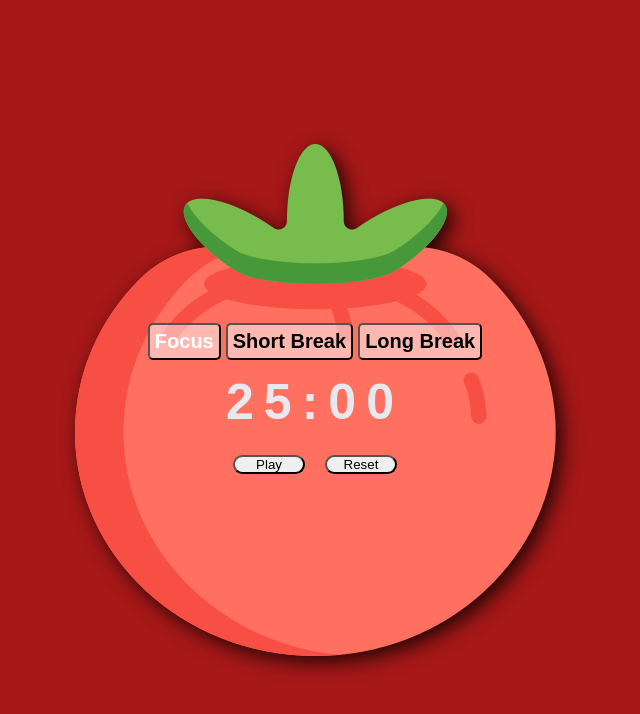
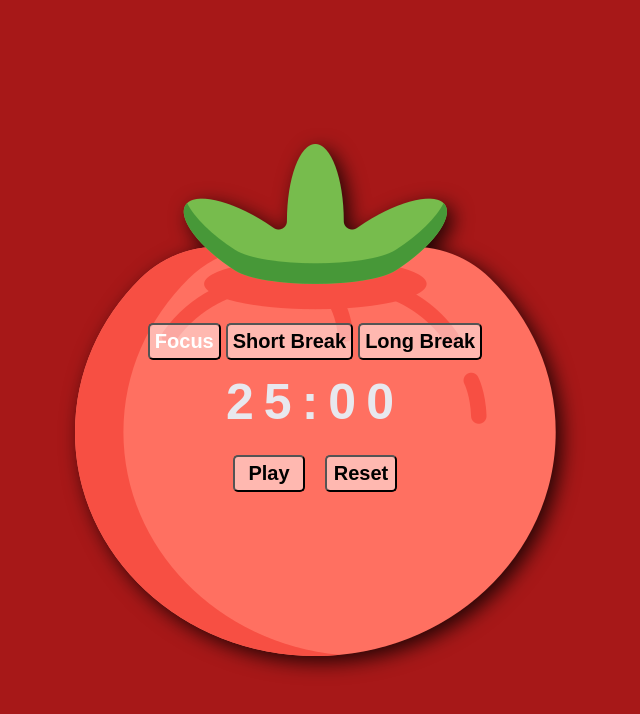
Before and after one commit to flor3z/Pomodoro, a React (Create React App) app: page / in a window 1280 px wide. Shown: the top 714 px of the page, without its empty margins (325-965 px from the left). Built offline with nearby package versions, Linux system fonts and the light colour scheme.

Commit message:
button styling adjustments - consistent design

```diff
--- a/src/styles.css
+++ b/src/styles.css
@@ -96,15 +96,16 @@ body {
 }
 
 .btn {
-  border-radius: 10rem;
+  cursor: pointer;
+  padding:  .5rem .5rem .5rem .5rem;
+  background-color: rgba(255, 255, 255, 0.5);
+  font-weight: 600;
+  font-size: 2rem;
+  border-radius: 5px;
+  width: 7.2rem;
   margin: 1rem;
-  padding-left: 1.5rem;
-  padding-right: 1.5rem;
-  text-align: center;
-  width: 7.2rem;
 }
 .btn:hover {
-  background-color: rgb(34, 33, 33);
+  background-color: rgba(255, 255, 255, 0.3);
   color: #fff;
-  cursor: pointer;
 }
```
